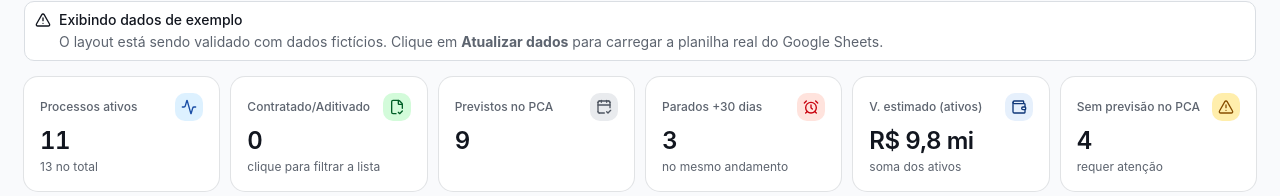
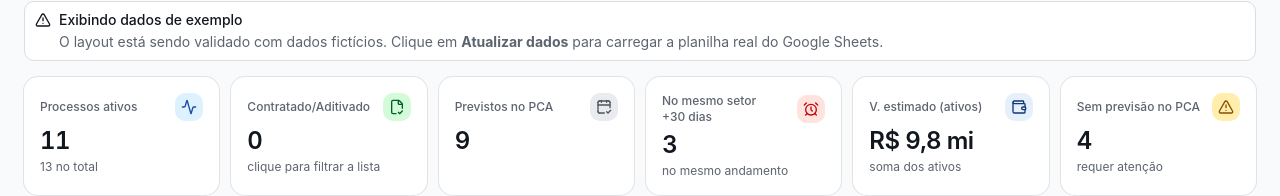
Before and after one commit to nzjunior2003-cyber/procssos-cbmpa, a Next.js app: page / in a window 1280 px wide. Shown: the part 116-312 px from the top of the page. Built offline with nearby package versions, Linux system fonts and the light colour scheme.

Commit message:
Renomeia card 'Parados +30 dias' para 'No mesmo setor +30 dias'

```diff
--- a/components/kpi-cards.tsx
+++ b/components/kpi-cards.tsx
@@ -74,7 +74,7 @@ export function KpiCards({
     },
     {
       key: "parados",
-      label: "Parados +30 dias",
+      label: "No mesmo setor +30 dias",
       value: String(kpis.parados30),
       hint: "no mesmo andamento",
       icon: AlarmClock,
```
Also changed, not shown: 1 other file (tests, documents, lock files or other folders).
